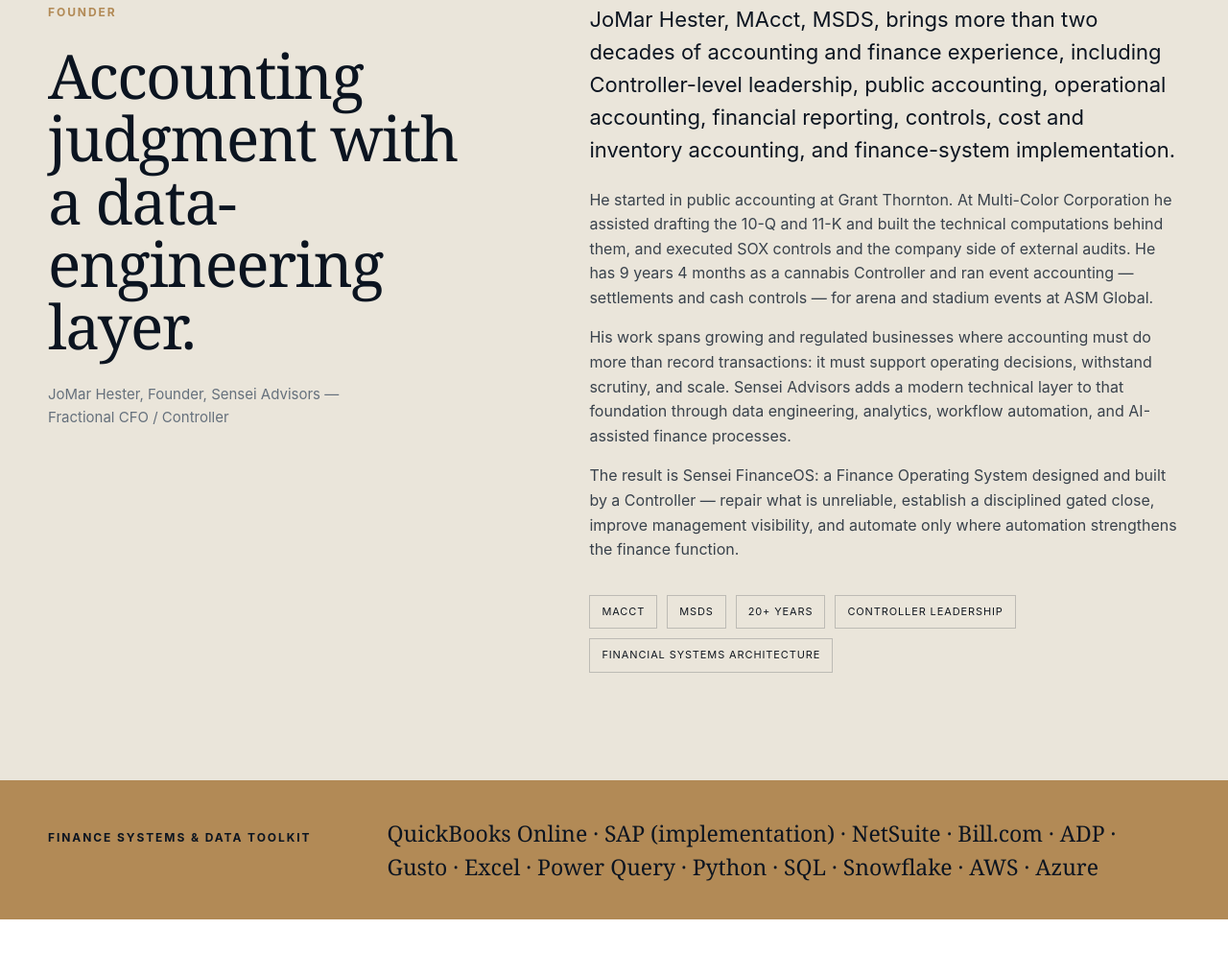
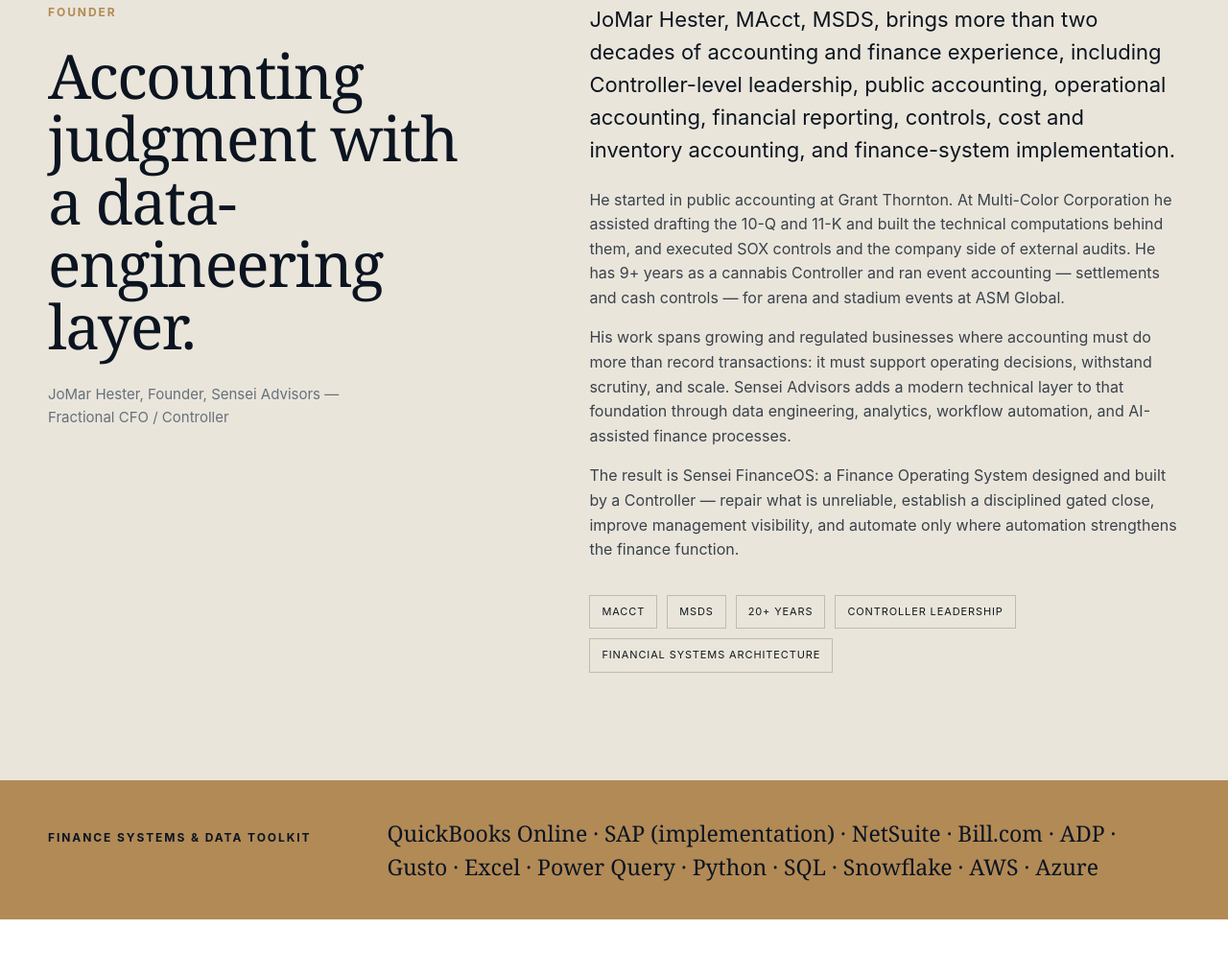
Before and after one commit to JoMaraMoJ/senseiadvisors-site, a plain HTML site: page index.html in a window 1280 px wide. Shown: the part 6861-7854 px from the top of the page at 96% size. Drawn offline with Linux system fonts and the light colour scheme.

Commit message:
Founder bio: 9 years 4 months -> 9+ years cannabis Controller

```diff
--- a/index.html
+++ b/index.html
@@ -277,7 +277,7 @@
         </div>
         <div class="founder-story reveal">
           <p class="lead">JoMar Hester, MAcct, MSDS, brings more than two decades of accounting and finance experience, including Controller-level leadership, public accounting, operational accounting, financial reporting, controls, cost and inventory accounting, and finance-system implementation.</p>
-          <p>He started in public accounting at Grant Thornton. At Multi-Color Corporation he assisted drafting the 10-Q and 11-K and built the technical computations behind them, and executed SOX controls and the company side of external audits. He has 9 years 4 months as a cannabis Controller and ran event accounting — settlements and cash controls — for arena and stadium events at ASM Global.</p>
+          <p>He started in public accounting at Grant Thornton. At Multi-Color Corporation he assisted drafting the 10-Q and 11-K and built the technical computations behind them, and executed SOX controls and the company side of external audits. He has 9+ years as a cannabis Controller and ran event accounting — settlements and cash controls — for arena and stadium events at ASM Global.</p>
           <p>His work spans growing and regulated businesses where accounting must do more than record transactions: it must support operating decisions, withstand scrutiny, and scale. Sensei Advisors adds a modern technical layer to that foundation through data engineering, analytics, workflow automation, and AI-assisted finance processes.</p>
           <p>The result is Sensei FinanceOS: a Finance Operating System designed and built by a Controller — repair what is unreliable, establish a disciplined gated close, improve management visibility, and automate only where automation strengthens the finance function.</p>
           <div class="credential-row" aria-label="Founder credentials">
```
